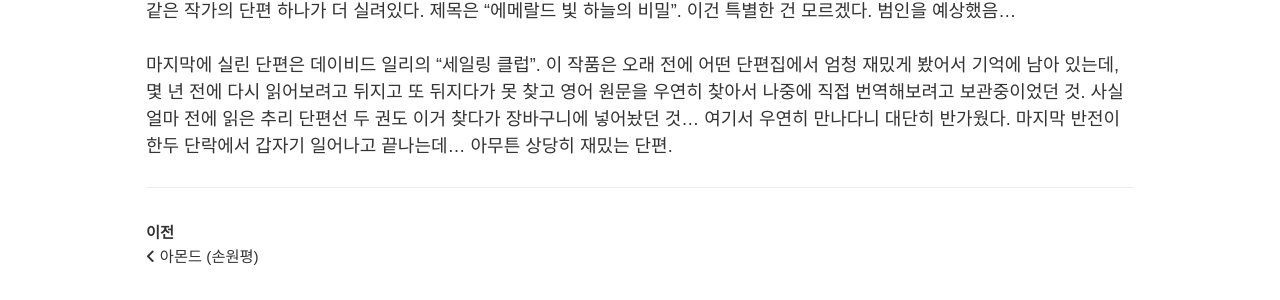
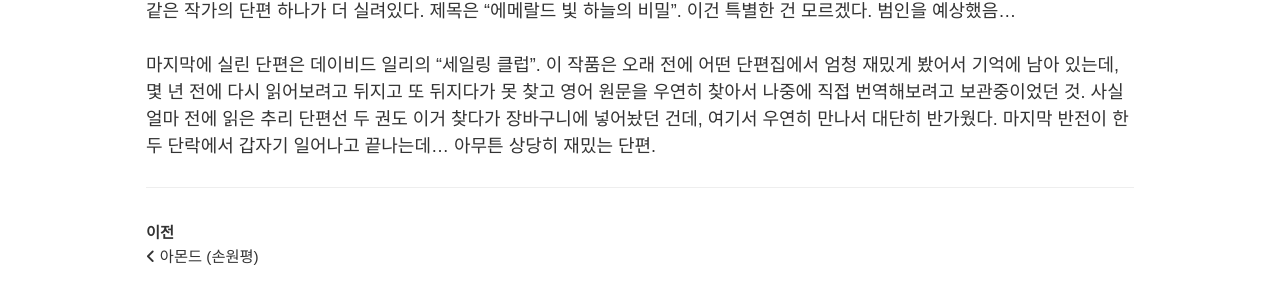
Before and after one commit to huginnmn/huginnmn.github.io, a Jekyll site: the page built from _posts/2024-05-31-어느-스파이의-묘비명.md, in a window 1280 px wide. Shown: the part 1477-1777 px from the top of the page. Built offline with Jekyll 4.4.1, drawn with Linux system fonts in a browser that asks for light colours; nearby versions of some CDN libraries; some web fonts are replaced; comment, search, counter and statistics services are not loaded.

Commit message:
Update 2024-05-31-어느-스파이의-묘비명.md

```diff
--- a/_posts/2024-05-31-어느-스파이의-묘비명.md
+++ b/_posts/2024-05-31-어느-스파이의-묘비명.md
@@ -12,4 +12,4 @@
 
 같은 작가의 단편 하나가 더 실려있다. 제목은 "에메랄드 빛 하늘의 비밀". 이건 특별한 건 모르겠다. 범인을 예상했음...
 
-마지막에 실린 단편은 데이비드 일리의 "세일링 클럽". 이 작품은 오래 전에 어떤 단편집에서 엄청 재밌게 봤어서 기억에 남아 있는데, 몇 년 전에 다시 읽어보려고 뒤지고 또 뒤지다가 못 찾고 영어 원문을 우연히 찾아서 나중에 직접 번역해보려고 보관중이었던 것. 사실 얼마 전에 읽은 추리 단편선 두 권도 이거 찾다가 장바구니에 넣어놨던 것... 여기서 우연히 만나다니 대단히 반가웠다. 마지막 반전이 한두 단락에서 갑자기 일어나고 끝나는데... 아무튼 상당히 재밌는 단편.
+마지막에 실린 단편은 데이비드 일리의 "세일링 클럽". 이 작품은 오래 전에 어떤 단편집에서 엄청 재밌게 봤어서 기억에 남아 있는데, 몇 년 전에 다시 읽어보려고 뒤지고 또 뒤지다가 못 찾고 영어 원문을 우연히 찾아서 나중에 직접 번역해보려고 보관중이었던 것. 사실 얼마 전에 읽은 추리 단편선 두 권도 이거 찾다가 장바구니에 넣어놨던 건데, 여기서 우연히 만나서 대단히 반가웠다. 마지막 반전이 한두 단락에서 갑자기 일어나고 끝나는데... 아무튼 상당히 재밌는 단편.
```
